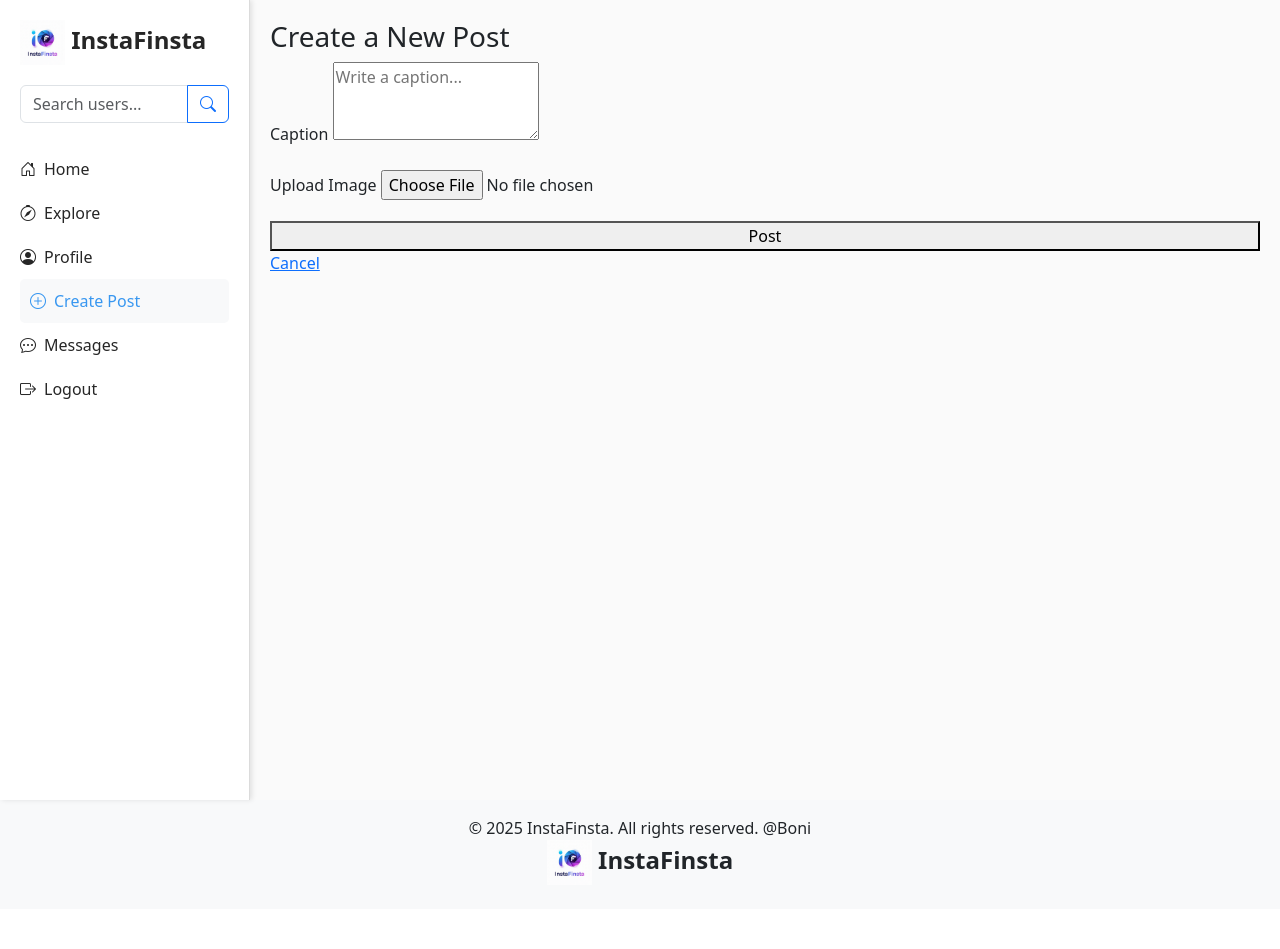
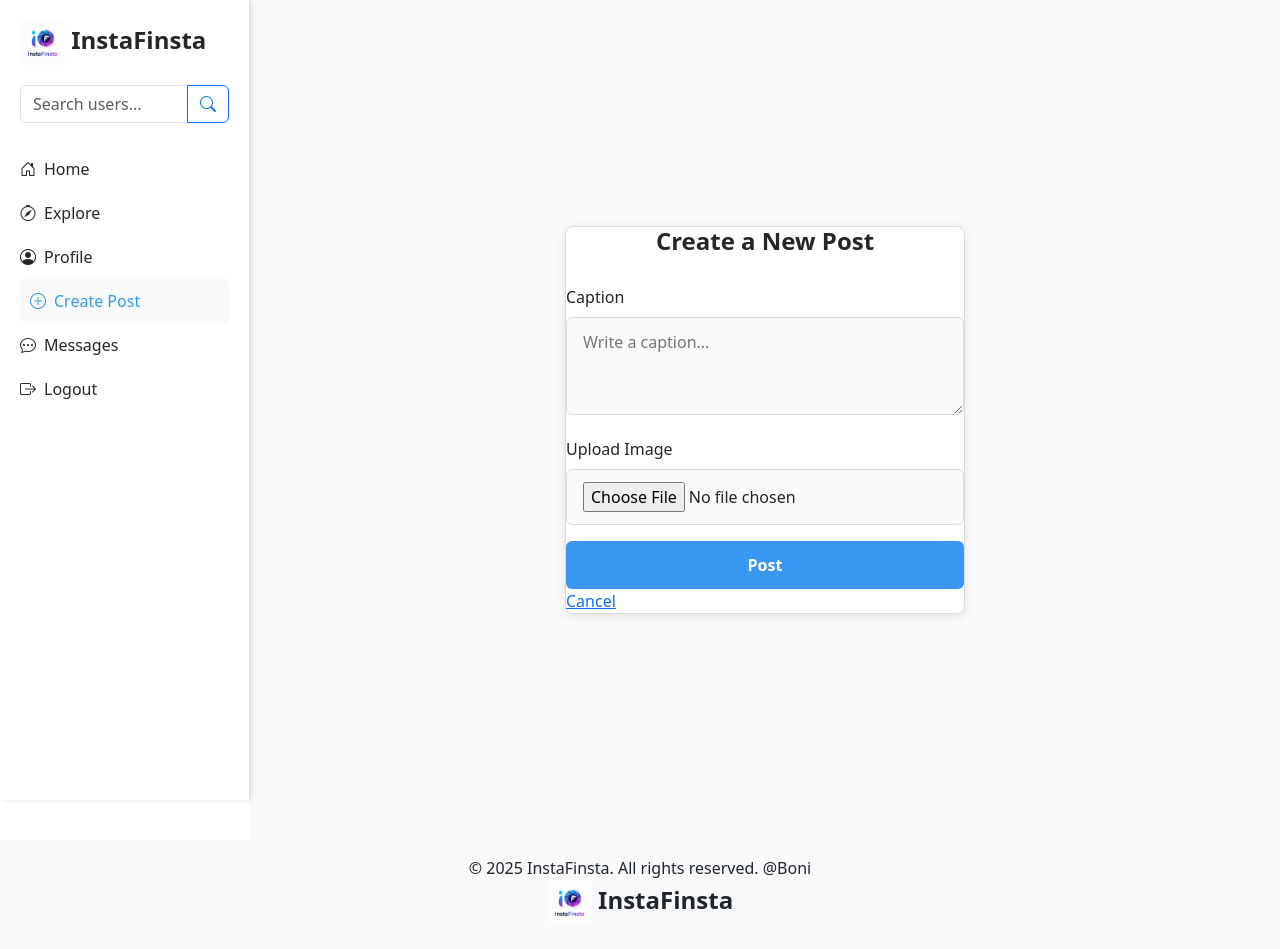
Before and after one commit to 1155-boni/network, a Django app: page /post/ in a window 1280 px wide. Before the commit the page ends 876 px from the top, so only its background shows below. Run offline with Django 5.2, Linux system fonts and the light colour scheme; the visitor is signed in with stand-in values (Sample User, id 1); data that the repository does not hold is empty; some libraries are stand-ins or nearby versions.

Commit message:
Enhance styling for authentication pages: embed CSS inline, add responsive design, and implement Instagram-inspired aesthetics

```diff
--- a/instafinsta/templates/base.html
+++ b/instafinsta/templates/base.html
@@ -116,6 +116,78 @@
   font-size: 18px;
   margin: 8px 0;
   color: #262626;
+}
+
+/* Auth Pages Styling - Instagram Inspired */
+.auth-container {
+  display: flex;
+  justify-content: center;
+  align-items: center;
+  min-height: 100vh;
+  background-color: #fafafa;
+  padding: 20px;
+}
+
+.instagram-card {
+  background-color: #fff;
+  border: 1px solid #dbdbdb;
+  border-radius: 8px;
+  box-shadow: 0 2px 10px rgba(0, 0, 0, 0.1);
+  max-width: 400px;
+  width: 100%;
+}
+
+.auth-card {
+  /* Inherits from instagram-card */
+}
+
+.card-body {
+  padding: 40px 30px;
+}
+
+.auth-heading {
+  text-align: center;
+  font-weight: 600;
+  color: #262626;
+  margin-bottom: 30px;
+  font-size: 24px;
+}
+
+.form-input {
+  width: 100%;
+  padding: 12px 16px;
+  border: 1px solid #dbdbdb;
+  border-radius: 6px;
+  font-size: 16px;
+  background-color: #fafafa;
+  transition: border-color 0.3s ease;
+}
+
+.form-input:focus {
+  outline: none;
+  border-color: #3897f0;
+  background-color: #fff;
+}
+
+.primary-btn {
+  background-color: #3897f0;
+  color: #fff;
+  border: none;
+  border-radius: 6px;
+  padding: 12px 16px;
+  font-size: 16px;
+  font-weight: 600;
+  cursor: pointer;
+  transition: background-color 0.3s ease;
+  width: 100%;
+}
+
+.primary-btn:hover {
+  background-color: #2a6ebd;
+}
+
+.primary-btn:active {
+  background-color: #1e5b9a;
 }
   </style>
 </head>
```
Also changed, not shown: TODO.md (+12 -1 lines).
